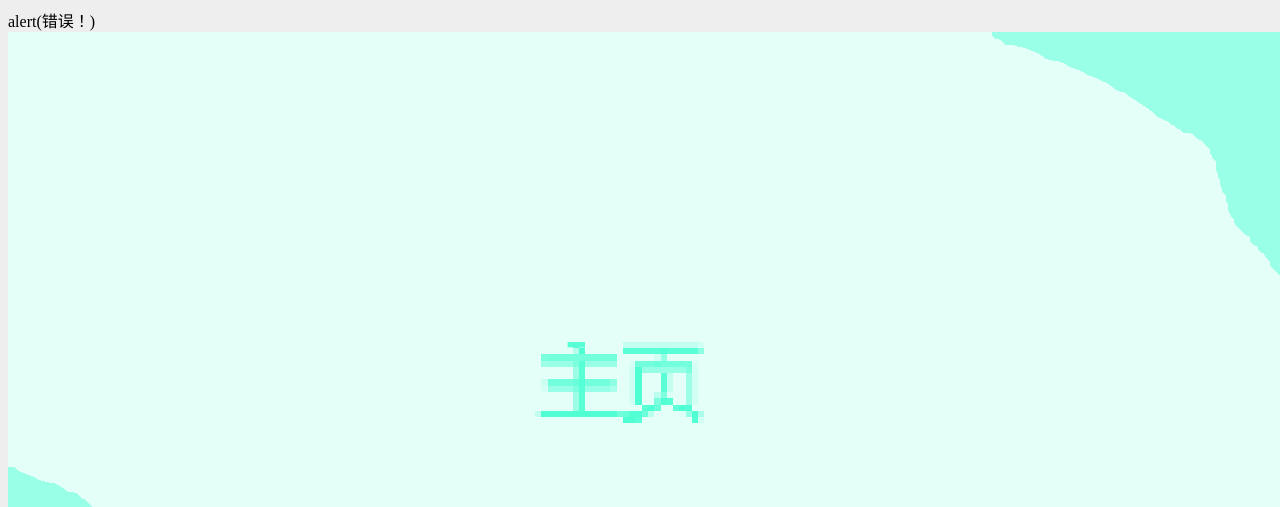
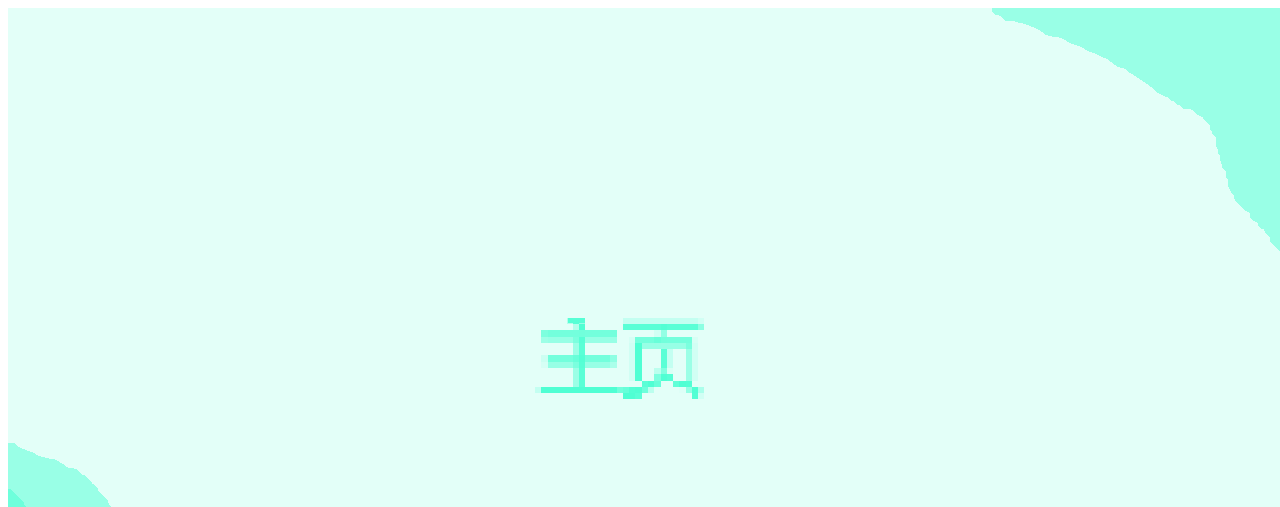
Before and after one commit to sidexvfg/Aoba.github.io, a plain HTML site: page 主页.html in a window 1280 px wide. Shown: the top 507 px of the page. Drawn offline with Linux system fonts and the light colour scheme.

Commit message:
Update 主页.html

```diff
--- a/主页.html
+++ b/主页.html
@@ -1,24 +1,7 @@
 <html>
 <head>
-   <body>
-   <style>
-      .ysa
-      {
-         width: 460xp;
-         height: 460px;
-         background: white;
-         margin: auto;
-         border-redius: 460xp;
-      }
-      body
-      {
-       background: #eee;
-      }
-      </style>
-         alert(错误！)
-         <div class="ysa">
-            <img src="主页.png" alt="">
-         </div>
+<body>
+        <img src="主页.png" alt="">
         <h1>Aoba</h1>
         <h1>专做好游戏</h1>
         <hr>
```
